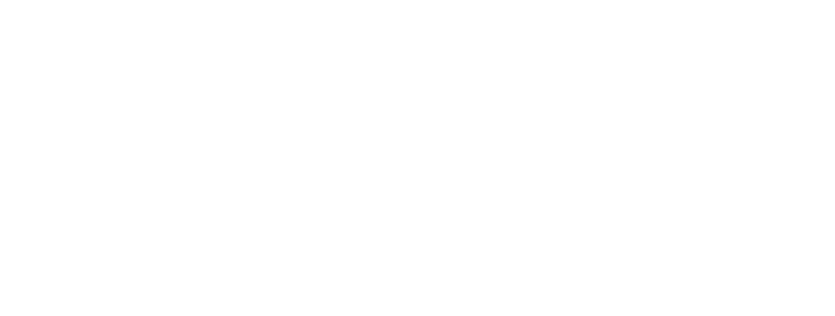
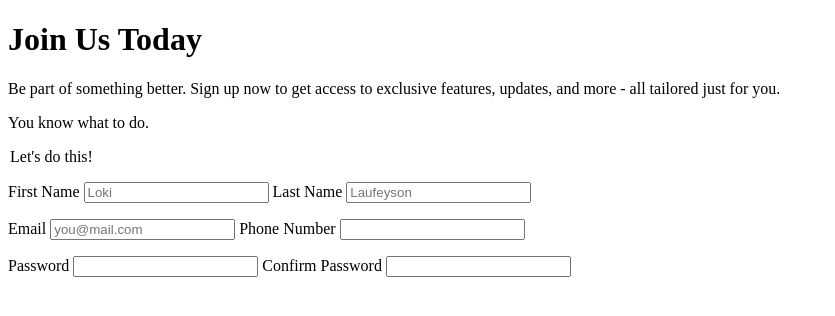
Before and after one commit to Thato-556/Sign-Up-form, a plain HTML site: page sign-up/index.html in a window 1280 px wide. Shown: the whole page, without its empty margins (0-835 px from the left). Drawn offline with Linux system fonts and the light colour scheme.

Commit message:
added input fields

```diff
--- a/sign-up/index.html
+++ b/sign-up/index.html
@@ -7,6 +7,34 @@
     <link rel="stylesheet" href="style.css">
 </head>
 <body>
+    <div>
+        <h1>Join Us Today</h1>
+        <p>Be part of something better. Sign up now to get access to exclusive features, updates, and more - all tailored just for you.</p>
+        <p>You know what to do.</p>
+    </div>
+    <form action="/action_page.php" method="get">
+        <legend>Let's do this!</legend>
+        <p>
+            <label for="first_name">First Name</label>
+            <input type="text" id="first_name" placeholder="Loki">
 
+            <label for="last_name">Last Name</label>
+            <input type="text" id="last_name" placeholder="Laufeyson">
+        </p>
+        <p>
+            <label for="email">Email</label>
+            <input type="email" id="email" placeholder="you@mail.com">
+
+            <label for="phone_number">Phone Number</label>
+            <input type="tel" id="phone_number">
+        </p>
+        <p>
+            <label for="password">Password</label>
+            <input type="password">
+
+            <label for="confirm_password">Confirm Password</label>
+            <input type="password">
+        </p>
+    </form>
 </body>
 </html>
```
